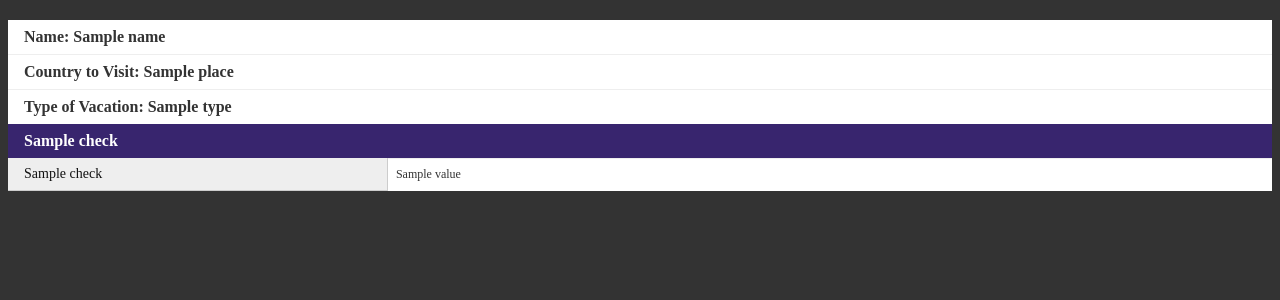
After one commit to kashish0603/ChatGPT3-Basics, a Flask app: template Travel_Guide/templates/result.html in a window 1280 px wide. The commit adds this page. Shown: the top 300 px of the page. Run offline with Flask 2, Linux system fonts and the light colour scheme; the template is opened without the code that fills it: most values are stand-ins (such as "Sample title", 1, 10 or a date in 2020).

Commit message:
User Interface added

```diff
--- /dev/null
+++ b/Travel_Guide/app.py
@@ -0,0 +1,39 @@
+from flask import Flask, request, render_template, jsonify
+import openai
+
+
+app = Flask(__name__)
+
+openai.api_key = "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"
+
+@app.route('/')
+def index():
+    return render_template("index.html")
+
+@app.route('/result', methods=["POST", "GET"])
+def result():
+    if request.method == "POST":
+        fname = request.form.get('firstname')
+        lname = request.form.get('lastname')
+        full = fname + " " + lname
+        select = request.form.get('place')
+        check = request.form.getlist('check')
+        type = ','.join(str(e) for e in check)
+        city = request.form.get('city')
+        if city == '':
+            prompt = "Places to visit in "+ select + "which are " + type
+        else:
+            prompt = "Places to visit in "+ select + ", city " + city+ "which are " + type
+        response = openai.Completion.create(model="text-davinci-003",prompt=prompt,temperature=0.6,max_tokens=150,top_p=1,frequency_penalty=1,presence_penalty=1)
+        jsonData = response["choices"]
+        for x in jsonData:
+            v = x.values()
+        result = {
+            'output': list(v)[0],
+        }
+        result = {str(key): value for key, value in result.items()}
+        # return jsonify(result=result)
+        return render_template("result.html", result=result, name = full, place = select, check = check, type=type )
+
+if __name__ == '__main__':
+    app.run(debug=True)
--- /dev/null
+++ b/Travel_Guide/static/result.css
@@ -0,0 +1,143 @@
+body {
+    background-color: #333;
+  }
+
+  .wrapper {
+    margin-top: 20px;
+  }
+
+  .search-results-container {
+      color: black;
+    background-color: #FFF;
+      z-index: 100;
+      padding: 0;
+  }
+
+  .search-results-container ul {
+      background-color: #FFF;
+      list-style: none;
+      margin: 0;
+      padding: 0;
+  }
+
+  ul#title-results li:hover a:link,
+  ul#title-results li:hover a:visited {
+      /*color: #38256e*/
+  }
+
+  .search-results-container a,
+  .search-results-container a:hover,
+  .search-results-container a:link,
+  .search-results-container a:visited {
+      text-decoration: none;
+      cursor: default;
+    display: block;
+  }
+
+  ul#title-results li:not(:last-child) {
+      border-bottom: 1px solid #EEE;
+  }
+
+  ul#title-results li a {
+    display: block;
+      padding: 8px 16px;
+  }
+
+  ul#title-results li.active,
+  ul#title-results li:hover {
+    background-color: #F1F1F1;
+  }
+
+  ul#title-results li:hover a:link,
+  ul#title-results li:hover a:visited {
+      /*color: #38256e*/
+  }
+
+  ul#title-results li a:link,
+  ul#title-results li a:visited {
+      text-decoration: inherit;
+      cursor: default;
+      color: #333;
+      font-weight: bold;
+  }
+
+  .content-results {
+  }
+
+  .content-results .section {
+    margin: 0;
+    padding: 0;
+  }
+
+  .content-results .section-title {
+    background-color: #38256e;
+    padding: 8px 16px;
+  }
+
+  .content-results .section-title span.name {
+    font-size: 16px;
+    font-weight: bold;
+    color: #FFF;
+  }
+
+  .content-results .section-title span.note {
+    color: #AAA;
+  }
+
+  .content-results .page {
+    margin: 0;
+    padding: 0;
+    display: flex;
+  }
+
+  .content-results .page-title  {
+    background-color: #EEE;
+    border-right: 1px solid #CCC;
+    border-bottom: 1px solid #CCC;
+    flex: 1 30%;
+  }
+
+  .content-results .page-title a {
+    color: #111;
+    font-size: 14px;
+    display: block;
+    padding: 8px 16px;
+    height: 100%;
+  }
+
+  .content-results ul.page-results {
+    flex: 1 70%;
+  }
+
+  .content-results ul.page-results {
+    border-top: 1px solid #EEE;
+  }
+  .content-results ul.page-results li:not(:last-child) {
+      border-bottom: 1px solid #EEE;
+  }
+
+  .content-results ul.page-results li.active,
+  .content-results ul.page-results li:hover {
+    background-color: #F1F1F1;
+  }
+
+  .content-results ul.page-results li a {
+    display: block;
+    padding: 8px;
+  }
+
+  .content-results ul.page-results li a p {
+    padding: 0;
+    margin: 0;
+  }
+
+  .content-results ul.page-results li a .heading {
+    color: #000;
+    font-size: 14px;
+    font-weight: bold;
+  }
+
+  .content-results ul.page-results li a .snippet {
+    color: #333;
+    font-size: 12px;
+  }
--- /dev/null
+++ b/Travel_Guide/templates/result.html
@@ -0,0 +1,67 @@
+<!DOCTYPE html>
+<html lang="en">
+<head>
+    <meta charset="UTF-8">
+    <meta http-equiv="X-UA-Compatible" content="IE=edge">
+    <meta name="viewport" content="width=device-width, initial-scale=1.0">
+    <link rel="stylesheet" type="text/css" href="..\static\result.css"/>
+    <title>Result</title>
+</head>
+<body>
+    <div class="wrapper col-xs-12">
+        <div class="search-results-container col-xs-4 col-xs-offset-4">
+          <ul id="title-results">
+            <li data-uri="/collection/sec.input-folder">
+              <a href="#">Name: {{name}}</a>
+            </li>
+            <li data-uri="/process/advanced-routing/sec.color-route">
+              <a href="#">Country to Visit: {{place}}</a>
+            </li>
+            <li data-uri="/process/advanced-routing/sec.color-route">
+              <a href="#">Type of Vacation: {{type}}</a>
+            </li>
+          </ul>
+          <div class="content-results">
+            {% for  i in check %}
+            <div class="section">
+              <div class="section-title col-xs-12">
+                <span class="name"> {{i}} </span>
+              </div>
+              <div class="page col-xs-12">
+                <div class="page-title">
+                  <a href="#"> {{i}} </a>
+                </div>
+                <ul class="page-results">
+                    {% for key, value in result.items() %}
+
+                  <li>
+                    <a href="#">
+                      <!-- <p class="heading">{{value}}</p> -->
+                      <p class="snippet" id="p1">{{value}}</p>
+                    </a>
+                  </li>
+                  <!-- <script>
+                    var v = document.getElementById("p1")
+                    var array = v.split(" ")
+                    var ad=""
+                    for(let i=0; i<array.length(); i++){
+                        if(array[i] == "Romantic" ){
+                            ad = v.substring(2,i)
+                        }
+                    }
+                    // document.getElementById("p1").innerHTML = ad;
+                  </script> -->
+
+                  {% endfor %}
+                </ul>
+              </div>
+            </div>
+            {% endfor %}
+
+            </div>
+          </div>
+        </div>
+      </div>
+
+</body>
+</html>
```
Also changed, not shown: Travel_Guide/main.py (deleted, +0 -23 lines), Travel_Guide/templates/index.html (+35 -9 lines).
